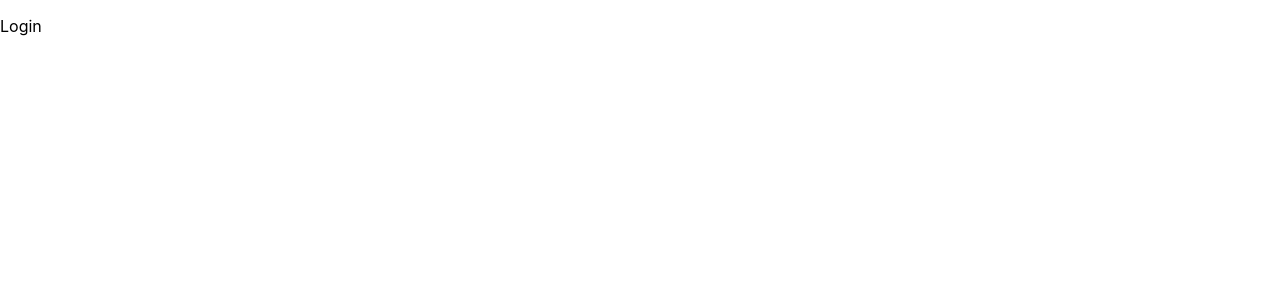
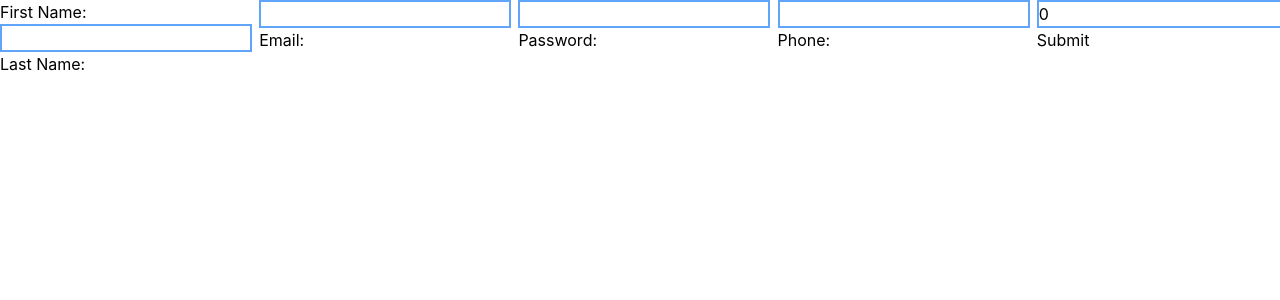
Before and after one commit to AdrianRRojo/authtemplate, a React (Create React App) app: page / in a window 1280 px wide. Shown: the top 300 px of the page. Built offline with nearby package versions, Linux system fonts and the light colour scheme.

Commit message:
Broken: Tailwind installed

```diff
--- a/package.json
+++ b/package.json
@@ -40,5 +40,8 @@
       "last 1 firefox version",
       "last 1 safari version"
     ]
+  },
+  "devDependencies": {
+    "tailwindcss": "^3.4.15"
   }
 }
--- a/src/App.css
+++ b/src/App.css
@@ -1,3 +1,6 @@
+@tailwind base;
+@tailwind components;
+@tailwind utilities;
 .App {
   text-align: center;
 }
--- a/src/components/login.tsx
+++ b/src/components/login.tsx
@@ -1,8 +1,62 @@
+import { useEffect,useState } from "react";
+import { Register } from "../controllers/registerController";
+
+export interface FormData {
+    fname: string;
+    lname: string;
+    email: string;
+    password: string;
+    phone?: number;
+
+}
+// const user: Users = {name: "Test user", id: 1, role: "Admin", banned: false}
+
 
 export default function Login(){
+    const [formData, setFormData] = useState<FormData>({
+        fname: '',
+        lname: '',
+        email: '',
+        password: '',
+        phone: 0,
+    })
+
+    const handleSubmit = async (event: React.FormEvent) => {
+        event.preventDefault();
+
+        try{
+            await Register(formData);
+        }catch(error){
+            console.log('Error', error);
+        }
+    }
+
+    const handleInputChange = (event: React.ChangeEvent<HTMLInputElement>) => {
+        const {name, value} = event.target;
+
+        setFormData((prevData) => ({...prevData, [name]: value}))
+    }
+
     return(
-        <div>
-            <p>Login</p>
+        <div className="columns-5">
+            <form onSubmit={handleSubmit} >
+                <label htmlFor="fname" className="">First Name: </label>
+                <input id="fname" type="text" name="fname" className="border-2 border-blue-400" onChange={handleInputChange} value={formData.fname}/>
+
+                <label htmlFor="lname"> Last Name: </label>
+                <input id="lname" type="text" name="lname" className="border-2 border-blue-400" onChange={handleInputChange} value={formData.lname}/>
+
+                <label htmlFor="email">Email: </label>
+                <input id="email" type="email" name="email" className="border-2 border-blue-400" onChange={handleInputChange} value={formData.email}/>
+
+                <label htmlFor="password">Password: </label>
+                <input id="password" type="password" name="password" className="border-2 border-blue-400" onChange={handleInputChange} value={formData.password}/>
+
+                <label htmlFor="phone">Phone: </label>
+                <input id="phone" type="phone" name="phone" className="border-2 border-blue-400" onChange={handleInputChange} value={formData.phone}/>
+
+                <button type="submit">Submit</button>
+            </form>
         </div>
     );
 }
--- /dev/null
+++ b/src/controllers/registerController.tsx
@@ -0,0 +1,9 @@
+import { FormData } from '../components/login'
+
+export const Register = async (data: FormData) => {
+    try{
+        console.log("data: ", data)
+    }catch{
+        console.log("error")
+    }
+}
--- /dev/null
+++ b/tailwind.config.js
@@ -0,0 +1,10 @@
+/** @type {import('tailwindcss').Config} */
+module.exports = {
+  content: [
+    "./src/**/*.{js,jsx,ts,tsx}",
+  ],
+  theme: {
+    extend: {},
+  },
+  plugins: [],
+}
```
Also changed, not shown: src/index.css (line endings or trailing spaces), 1 other file (tests, documents, lock files or other folders).
